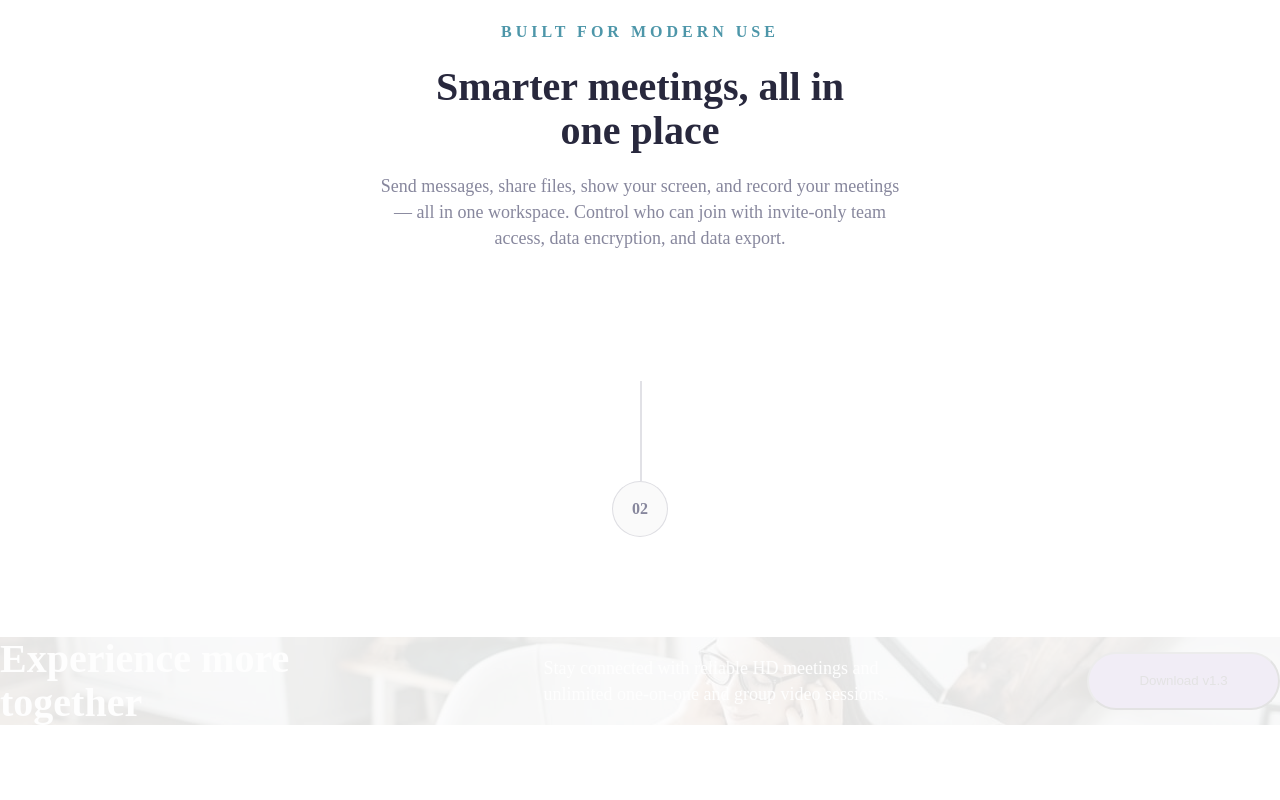
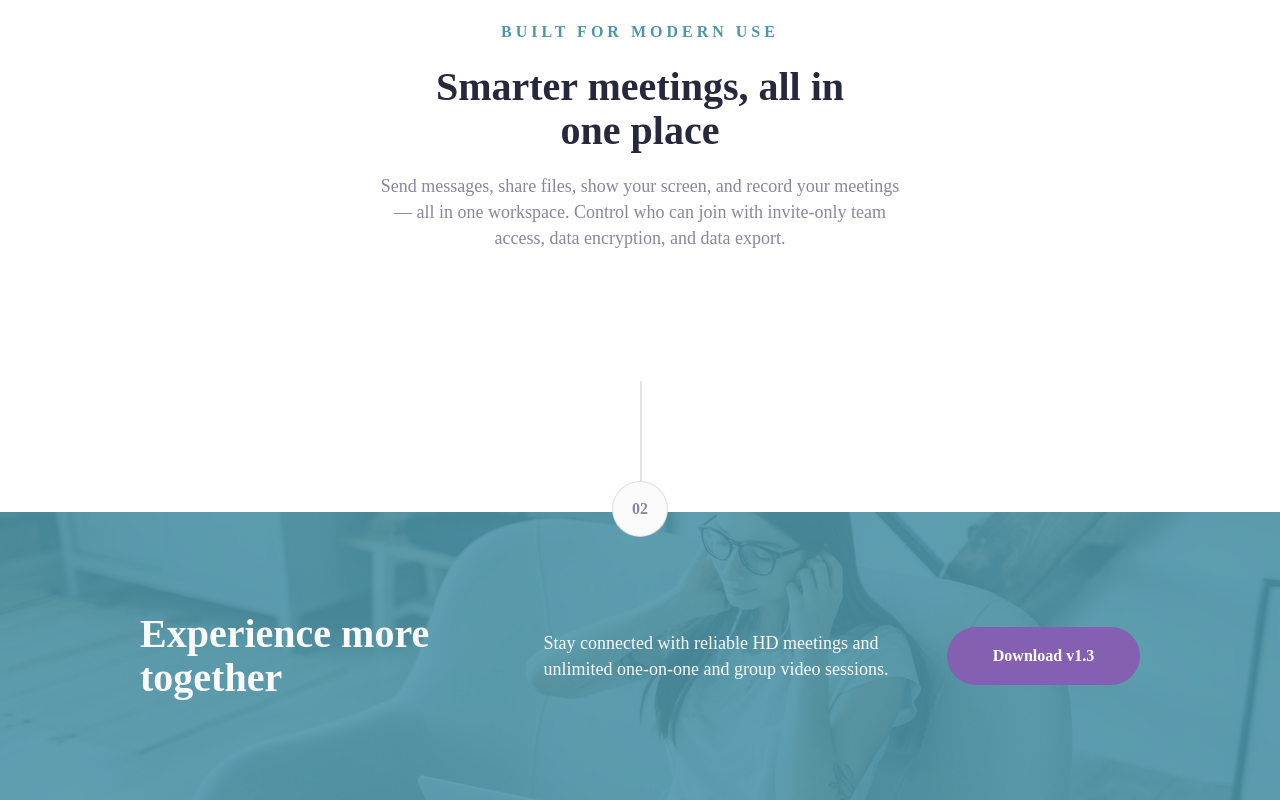
Before and after one commit to HiQendresa/meet-landing-page, a plain HTML site: page index.html in a window 1280 px wide. Shown: the part 1038-1838 px from the top of the page. Before the commit the page ends 1763 px from the top, so only its background shows below. Drawn offline with Linux system fonts and the light colour scheme.

Commit message:
add footer style

```diff
--- a/index.html
+++ b/index.html
@@ -65,15 +65,17 @@
         </p>
       </div>
 
-      <div class="step">02</div>
-  </main>
+    </main>
 
+    <div class="step step-02">02</div>
   <footer>
-    <div class="title">Experience more together</div>
-    <div class="description">
-      Stay connected with reliable HD meetings and unlimited one-on-one and group video sessions.
+    <div class="content">
+      <div class="title">Experience more together</div>
+      <div class="description">
+        Stay connected with reliable HD meetings and unlimited one-on-one and group video sessions.
+      </div>
+      <button type="button" class="btn-download"> Download v1.3</button>
     </div>
-    <button type="button" class="btn-download"> Download v1.3</button>
   </footer>
 
 </body>
--- a/style.scss
+++ b/style.scss
@@ -60,24 +60,15 @@ header {
 
     .content {
         display: flex;
-        justify-content:space-between;
+        justify-content:space-around;
         align-items: center;
         margin-top: 50px;
 
+        @media screen and (min-width: 1200px){
+            justify-content: space-between;
+        }
         .side-img {
             width: 350px;
-        }
-
-        .title {
-            width: 445px;
-            color: #28283D;
-            text-align: center;
-            font-family: Red Hat Display;
-            font-size: 64px;
-            font-style: normal;
-            font-weight: 900;
-            line-height: 64px;
-            margin: 0 auto;
         }
 
         .description {
@@ -94,6 +85,27 @@ header {
             flex-direction: column;
             align-items: center;
             gap: 30px;
+            position: absolute;
+            top: 16%;
+            left: 0%;
+            transform: translate(22%, 50%);
+
+            @media screen and (min-width: 1200px){
+                position: relative;
+            }
+
+            .title {
+                width: 445px;
+                color: #28283D;
+                text-align: center;
+                font-family: Red Hat Display;
+                font-size: 64px;
+                font-style: normal;
+                font-weight: 900;
+                line-height: 64px;
+                margin: 0 auto;
+            }
+
         }
 
         .btns {
@@ -138,40 +150,6 @@ header {
 }
 
 main {
-    .step {
-        width: 56px;
-        height: 56px;
-        position: relative;
-
-        border-radius: 29px;
-        border: 1px solid rgba(135, 135, 157, 0.25);
-        background: #FAFAFA;
-
-        display: flex;
-        justify-content: center;
-        align-items: center;
-        margin: 230px auto 100px auto;
-
-        color: #87879D;
-        font-family: Red Hat Display;
-        font-size: 16px;
-        font-style: normal;
-        font-weight: 900;
-        line-height: 26px;
-
-        &::before {
-            content: "";
-            width: 2px;
-            height: 100px;
-            position: absolute;
-            left: 50%;
-            top: -187%;
-            background-color: rgba(135, 135, 157, 0.25);
-            color: #87879D;
-        }
-
-    }
-
     .galery {
         display: flex;
         justify-content: space-between;
@@ -233,11 +211,10 @@ main {
 }
 
 footer {
-    display: flex;
-    justify-content: space-between;
-    align-items: center;
-    opacity: 0.1045;
+
+    padding: 100px 0;
     background-image: url('./assets/mobile/image-footer.jpg');
+    position: relative;
 
     @media screen and (min-width: 678px){
         background-image: url('./assets/mobile/image-footer.jpg');
@@ -247,6 +224,27 @@ footer {
         background-image: url('./assets/desktop/image-footer.jpg');
         background-repeat: no-repeat;
     }
+    &::after {
+        content: '';
+        position: absolute;
+        top: 0;
+        left: 0;
+        width: 100%;
+        height: 100%;
+        background-color: #4D96A9;
+        opacity: 0.88;
+        z-index: 1;
+
+    }
+    .content {
+        display: flex;
+        justify-content: space-between;
+        align-items: center;
+        max-width: 1000px;
+        margin: 0 auto;
+        position: relative;
+        z-index: 2;
+
         .title {
             width: 350px;
             color: #FAFAFA;
@@ -273,6 +271,53 @@ footer {
 
             border-radius: 29px;
             background: #855FB1;
+            border: none;
+
+            color: #FFF;
+            font-family: Red Hat Display;
+            font-size: 16px;
+            font-style: normal;
+            font-weight: 900;
+            line-height: 26px;
+        }
+    }
+}
+
+.step {
+    width: 56px;
+    height: 56px;
+    position: relative;
+
+    border-radius: 29px;
+    border: 1px solid rgba(135, 135, 157, 0.25);
+    background: #FAFAFA;
+
+    display: flex;
+    justify-content: center;
+    align-items: center;
+    margin: 230px auto 100px auto;
+
+    color: #87879D;
+    font-family: Red Hat Display;
+    font-size: 16px;
+    font-style: normal;
+    font-weight: 900;
+    line-height: 26px;
+
+    &::before {
+        content: "";
+        width: 2px;
+        height: 100px;
+        position: absolute;
+        left: 50%;
+        top: -187%;
+        background-color: rgba(135, 135, 157, 0.25);
+        color: #87879D;
+    }
 
 }
+
+.step-02 {
+    margin-bottom: -25px;
+    z-index: 2;
 }
```
Also changed, not shown: style.css, 1 other file. Lines whose indentation alone changed are shown as unchanged.
